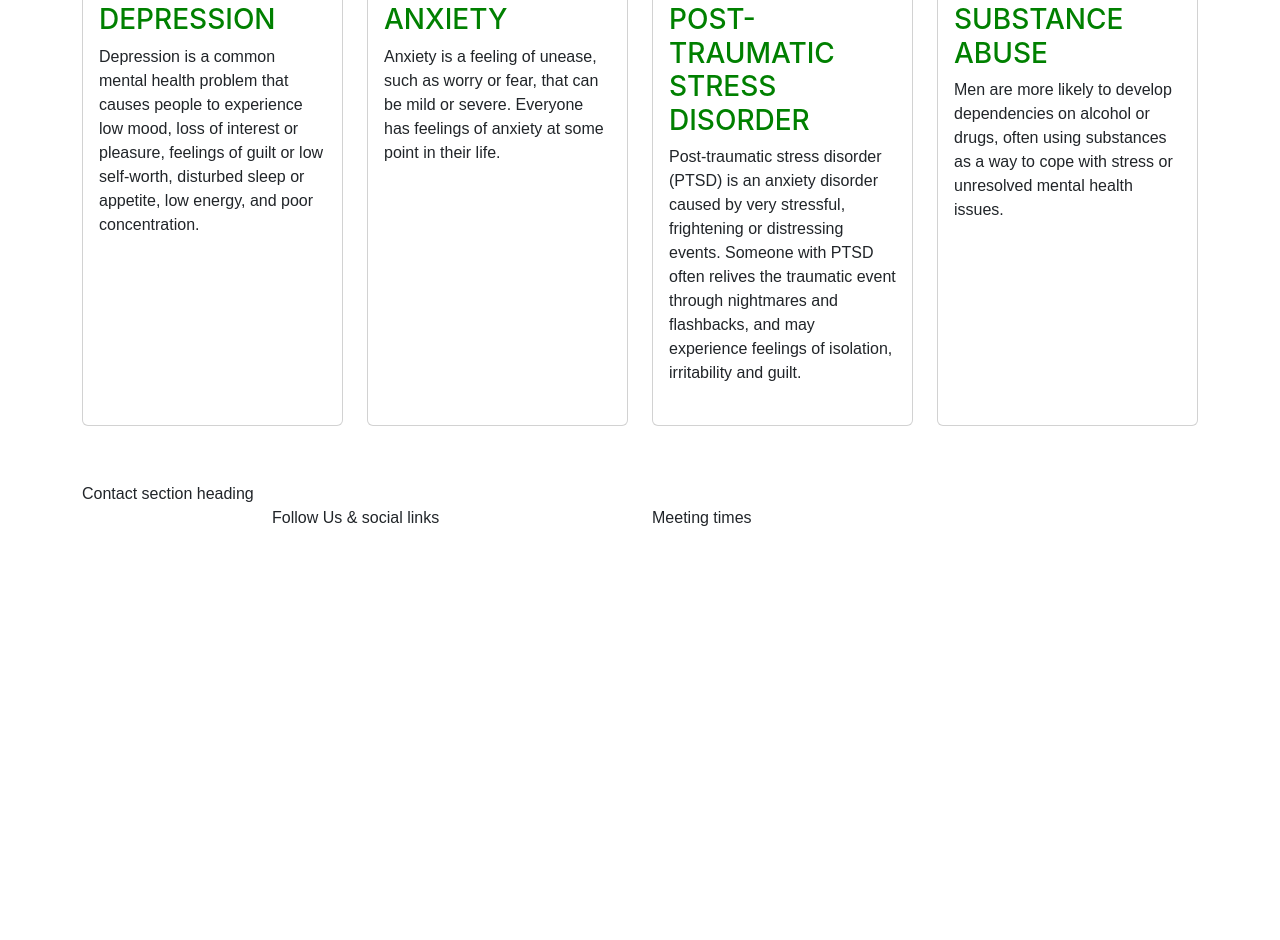
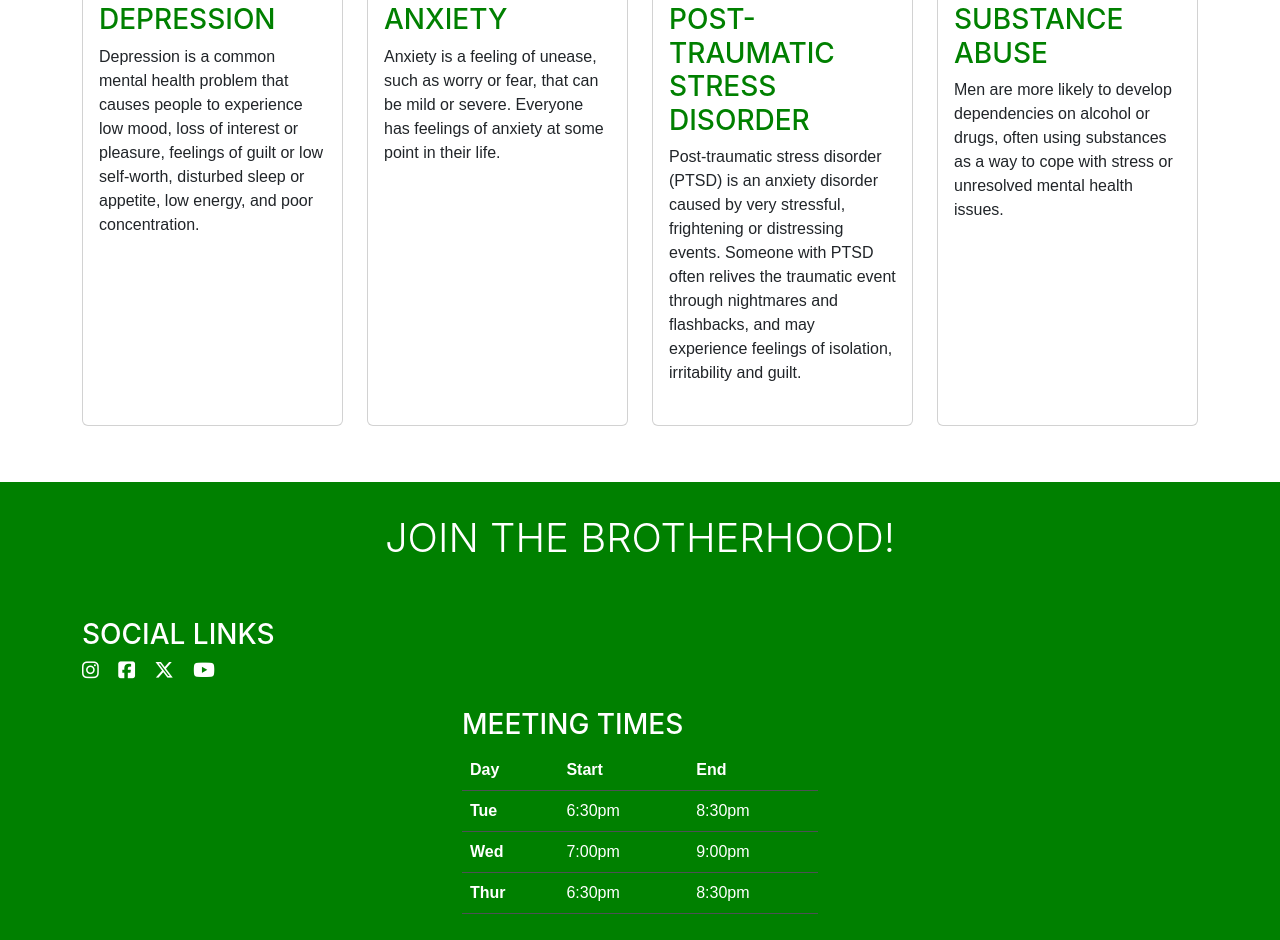
Before and after one commit to Rickus316/CI-Project-1-The-Man-Cave, a plain HTML site: page index.html in a window 1280 px wide. Shown: the part 957-1897 px from the top of the page. Before the commit the page ends 1487 px from the top, so only its background shows below. Drawn offline with nearby package versions, Linux system fonts and the light colour scheme.

Commit message:
Style the contact section

```diff
--- a/css/style.css
+++ b/css/style.css
@@ -63,7 +63,34 @@
     margin-bottom: 1.5rem;
   }
 
-  /* grid visualisation CSS for testing */
+  /* Footer / contact */
+
+#contact {
+  background-color: var(--primary-color);
+  color: white;
+  padding-bottom: 3rem;
+}
+
+#contact h2, h3 {
+  color: white
+}
+
+#contact i{
+  color: white;
+  font-size: 1.2rem;
+  margin-right: 15px;
+}
+
+#contract .social-links i {
+  color: var(--highlight-color);
+  font-size: 1.9rem;
+}
+
+#contact .table-dark * {
+  background-color: transparent;
+}
+
+ /* grid visualisation CSS for testing */
 
 /* .container,
 .row {
--- a/index.html
+++ b/index.html
@@ -47,7 +47,7 @@
                         <a class="nav-link" href="#">Support Resources</a>
                     </li>
                     <li class="nav-item">
-                        <a class="nav-link" href="#">Contact</a>
+                        <a class="nav-link" href="#contact">Contact</a>
                     </li>
                 </ul>
             </div>
@@ -184,14 +184,58 @@
 
     <!-- Footer/ contact section -->
     <!-- mt-auto added to push footer to the bottom of the page -->
-    <footer class="mt-auto">
-        <div class="container">
+    <footer id="contact" class="mt-auto">
+        <div class="container section">
             <div class="row justify-content-center">
-                <div class="col-12">Contact section heading</div>
+                <div class="col-12 text-center">
+                    <h2 class="display-6"> Join the Brotherhood!</h2>
+                </div>
                 <!-- Contact info -->
-                <div class="col-12 col-md-6 col-xl-4">Follow Us & social links</div>
+                <div class="social-links my-4">
+                    <h3 class="sub-heading-color">Social Links</h3>
+                    <a href="https://www.instagram.com" target="_blank"
+                        aria-label="Visit our Instagram page (opens in a new tab)" rel="noopener"><i
+                            class="fa-brands fa-instagram"></i></a>
+                    <a href="https://www.facebook.com" target="_blank"
+                        aria-label="Visit our Facebook page (opens in a new tab)" rel="noopener"><i
+                            class="fa-brands fa-square-facebook"></i></a>
+                    <a href="https://www.x.com" target="_blank" aria-label="Visit our X feed (opens in a new tab)"
+                        rel="noopener"><i class="fa-brands fa-x-twitter"></i></a>
+                    <a href="https://www.youtube.com" target="_blank"
+                        aria-label="Visit our youtube channel (opens in a new tab)" rel="noopener"><i
+                            class="fa-brands fa-youtube"></i></a>
+                </div>
                 <!-- Find a local meeting -->
-                <div class="col-12 col-md-6 col-xl-4">Meeting times</div>
+                <div class="col-12 col-md-6 col-xl-4">
+                    <h3 class="sub-heading-color">Meeting times</h3>
+                    <table class="table table-dark">
+                        <thead>
+                            <tr>
+                                <th scope="col">Day</th>
+                                <th scope="col">Start</th>
+                                <th scope="col">End</th>
+                            </tr>
+                        </thead>
+                        <tbody>
+
+                            <tr>
+                                <th scope="row">Tue</th>
+                                <td>6:30pm</td>
+                                <td>8:30pm</td>
+                            </tr>
+                            <tr>
+                                <th scope="row">Wed</th>
+                                <td>7:00pm</td>
+                                <td>9:00pm</td>
+                            </tr>
+                            <tr>
+                                <th scope="row">Thur</th>
+                                <td>6:30pm</td>
+                                <td>8:30pm</td>
+                            </tr>
+                        </tbody>
+                    </table>
+                </div>
             </div>
         </div>
     </footer>
```
